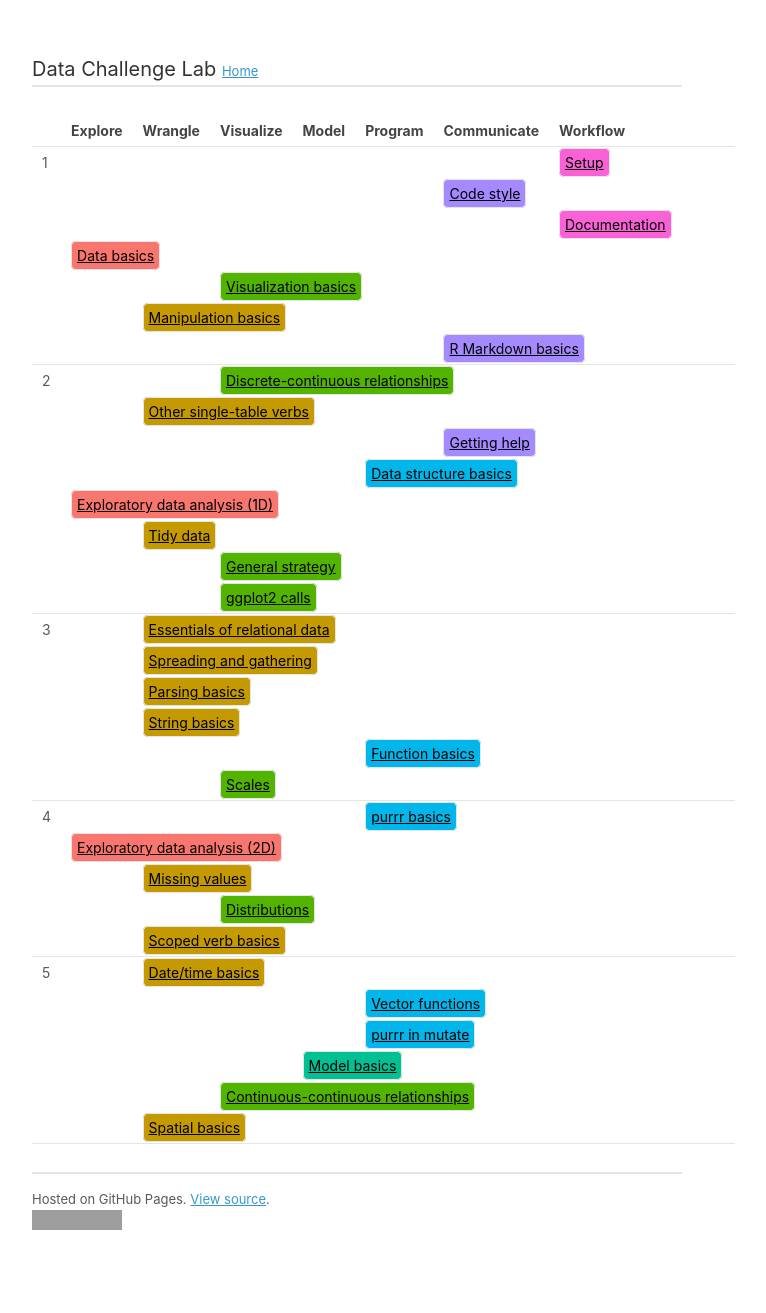
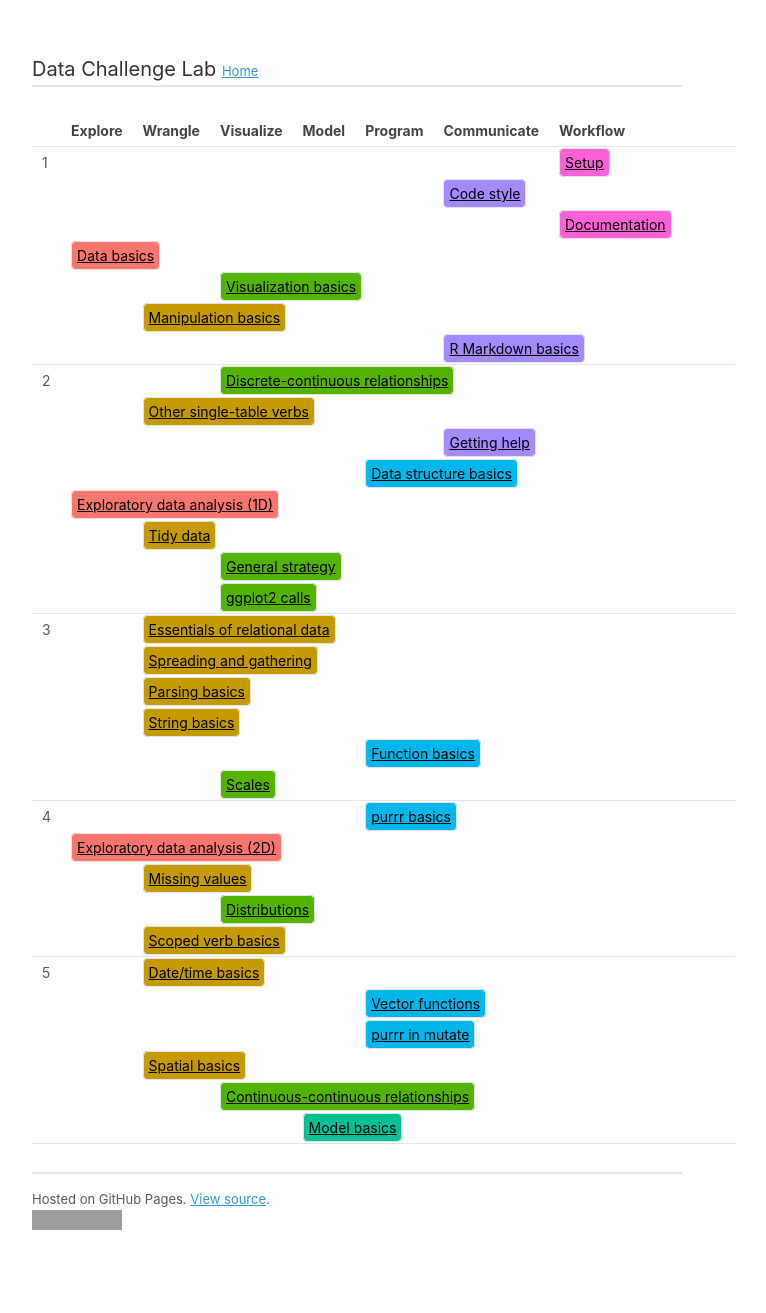
Before and after one commit to dcl-2019-04/curriculum, a Jekyll site: the page built from docs/index.md, in a window 1280 px wide. Shown: the whole page, without its empty margins (283-1049 px from the left). Built offline with Jekyll 4.4.1, drawn with Linux system fonts in a browser that asks for light colours; our own code applies the rules of GitHub Pages for plain Markdown files; a script that is not in the unit is left out; grey boxes are pictures that could not be loaded.

Commit message:
Update for week 5

```diff
--- a/docs/index.md
+++ b/docs/index.md
@@ -216,9 +216,9 @@ title: Theme index
 </tr>
 <tr>
 <td></td>
-  <td colspan="3"></td>
-  <td colspan="6"><a class="model" href="model-basics.html">Model basics</a></td>
-  <td colspan="3"></td>
+  <td colspan="1"></td>
+  <td colspan="6"><a class="wrangle" href="spatial-basics.html">Spatial basics</a></td>
+  <td colspan="5"></td>
 </tr>
 <tr>
 <td></td>
@@ -228,9 +228,9 @@ title: Theme index
 </tr>
 <tr>
 <td></td>
-  <td colspan="1"></td>
-  <td colspan="6"><a class="wrangle" href="spatial-basics.html">Spatial basics</a></td>
-  <td colspan="5"></td>
+  <td colspan="3"></td>
+  <td colspan="6"><a class="model" href="model-basics.html">Model basics</a></td>
+  <td colspan="3"></td>
 </tr>
 </tbody>
 </table>
--- a/syllabus.yml
+++ b/syllabus.yml
@@ -39,9 +39,9 @@ weeks:
   - datetime-basics
   - function-vector
   - purrr-mutate
+  - spatial-basics
+  - vis-continuous-continuous
   - model-basics
-  - vis-continuous-continuous
-  - spatial-basics
 
   week-06:
   - regexps
```
